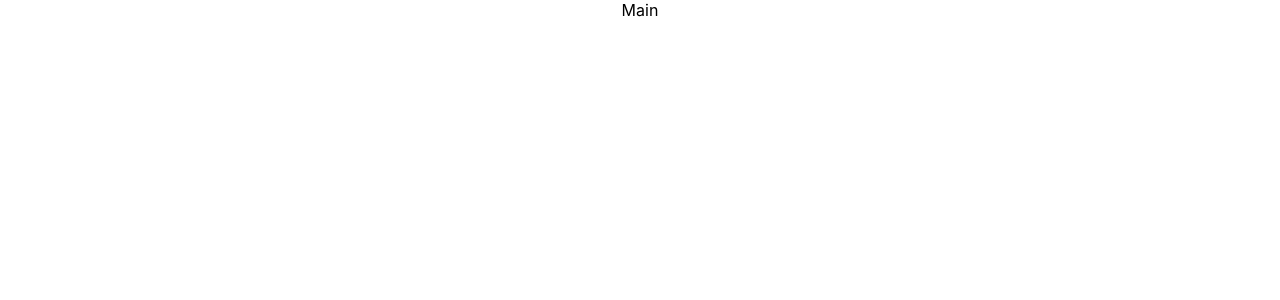
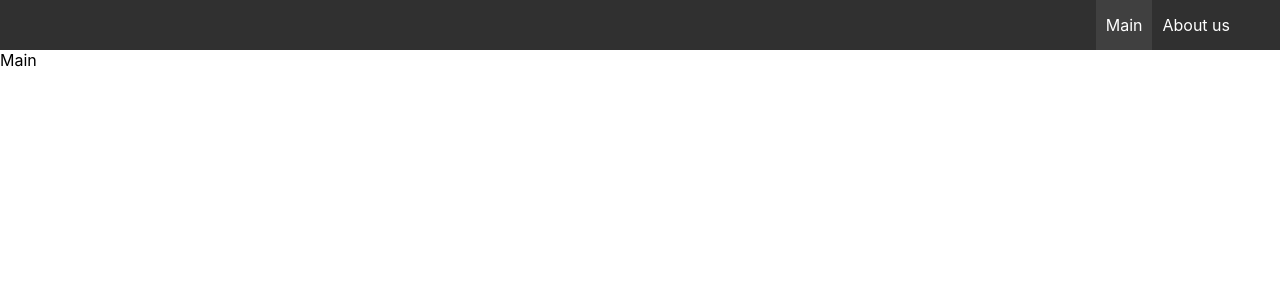
Before and after one commit to Wsko-12/wsko-12-REACT2022Q3, a React (Create React App) app in the folder app/: page / in a window 1280 px wide. Shown: the top 300 px of the page. Built offline with nearby package versions, Linux system fonts and the light colour scheme.

Commit message:
feat: add header

```diff
--- a/app/src/App.css
+++ b/app/src/App.css
@@ -1,38 +1,5 @@
-.App {
-  text-align: center;
+.wrapper{
+  width: 100%;
+  max-width: 1200px;
+  height: 100%;
 }
-
-.App-logo {
-  height: 40vmin;
-  pointer-events: none;
-}
-
-@media (prefers-reduced-motion: no-preference) {
-  .App-logo {
-    animation: App-logo-spin infinite 20s linear;
-  }
-}
-
-.App-header {
-  background-color: #282c34;
-  min-height: 100vh;
-  display: flex;
-  flex-direction: column;
-  align-items: center;
-  justify-content: center;
-  font-size: calc(10px + 2vmin);
-  color: white;
-}
-
-.App-link {
-  color: #61dafb;
-}
-
-@keyframes App-logo-spin {
-  from {
-    transform: rotate(0deg);
-  }
-  to {
-    transform: rotate(360deg);
-  }
-}
--- a/app/src/App.tsx
+++ b/app/src/App.tsx
@@ -1,3 +1,4 @@
+import Header from 'components/Header/Header';
 import About from 'pages/About';
 import Main from 'pages/Main';
 import Page404 from 'pages/Page404';
@@ -8,6 +9,7 @@ import './App.css';
 function App() {
   return (
     <div className="App">
+      <Header />
       <Routes>
         <Route path="/" element={<Main />} />
         <Route path="/about" element={<About />} />
--- /dev/null
+++ b/app/src/components/Header/Header.tsx
@@ -0,0 +1,15 @@
+import HeaderNav from 'components/Header/HeaderNav/HeaderNav';
+import React, { Component } from 'react';
+import './header.css';
+
+export default class Header extends Component {
+  render() {
+    return (
+      <div className="header">
+        <div className="wrapper header__wrapper">
+          <HeaderNav />
+        </div>
+      </div>
+    );
+  }
+}
--- /dev/null
+++ b/app/src/components/Header/HeaderNav/HeaderNav.tsx
@@ -0,0 +1,18 @@
+import React, { Component } from 'react';
+import { NavLink } from 'react-router-dom';
+import './header-nav.css';
+
+export default class HeaderNav extends Component {
+  render() {
+    return (
+      <nav className="header-nav">
+        <NavLink end to="/" className="link header-nav__link">
+          Main
+        </NavLink>
+        <NavLink to="/about" className="link header-nav__link">
+          About us
+        </NavLink>
+      </nav>
+    );
+  }
+}
--- /dev/null
+++ b/app/src/components/Header/HeaderNav/header-nav.css
@@ -0,0 +1,25 @@
+.header-nav{
+    display: flex;
+    align-items: center;
+    height: 100%;
+}
+.header-nav__link{
+    padding: 0 10px;
+    height: 100%;
+    display: flex;
+    align-items: center;
+    color: white;
+    text-decoration: none;
+}
+
+.header-nav__link:visited{
+    color: white;
+}
+
+.header-nav__link.active{
+    background-color: #404040;
+}
+
+.header-nav__link:hover{
+    background-color: #505050;
+}
--- /dev/null
+++ b/app/src/components/Header/header.css
@@ -0,0 +1,12 @@
+.header {
+    width: 100wv;
+    height: 50px;
+    background-color: #303030;
+}
+
+.header__wrapper{
+    display: flex;
+    align-items: center;
+    justify-content: flex-end;
+    margin: auto;
+}
```
